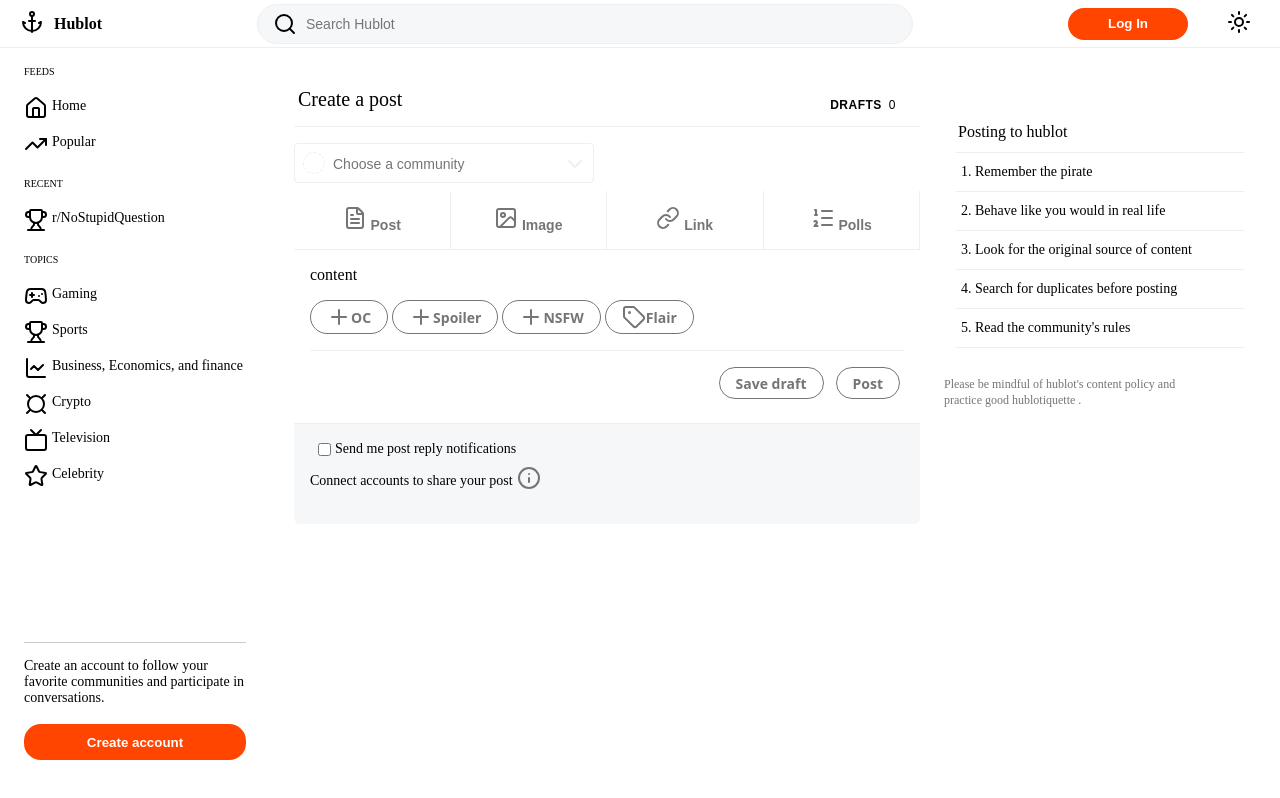
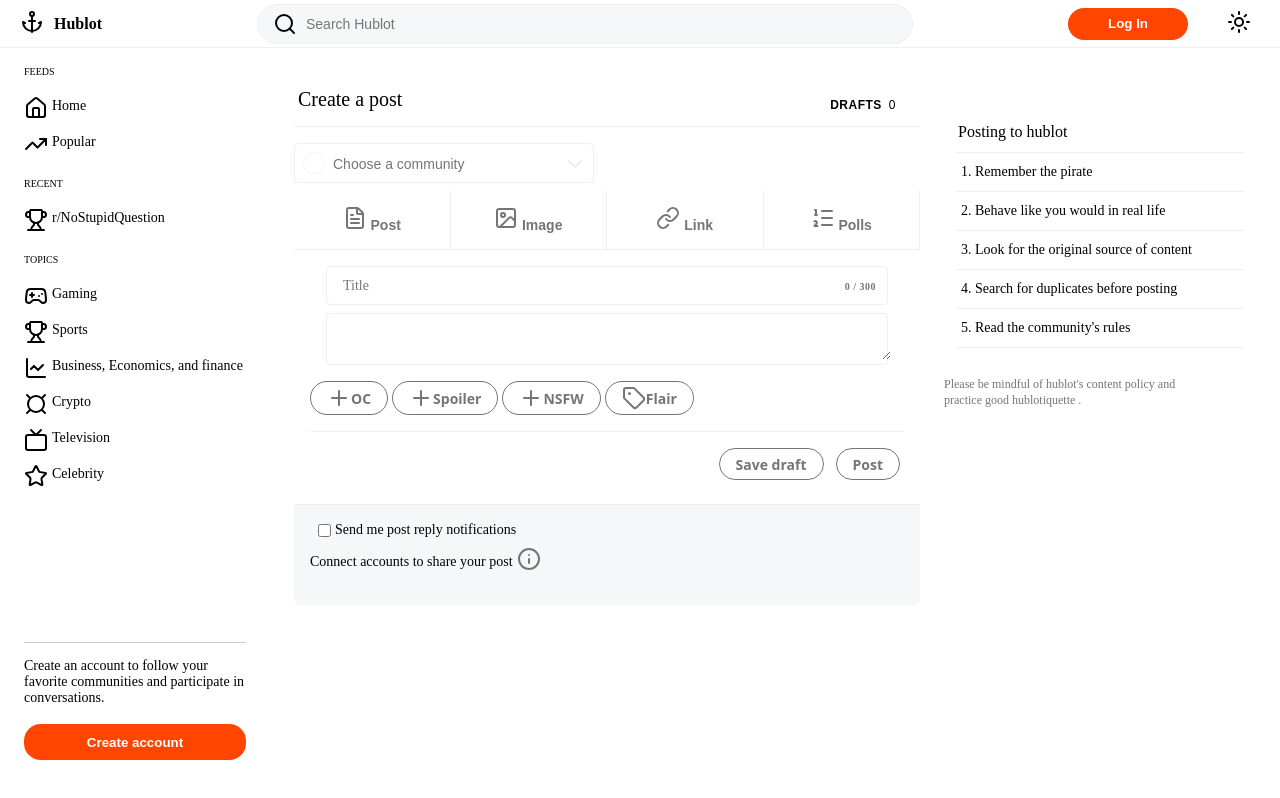
Before and after one commit to ChristopherDesrosiersMondor/S4_FINALPROJECT_FRONTEND, a SvelteKit app in the folder interface_web_svelte/: page /submit in a window 1280 px wide. Shown: the top 798 px of the page. Built offline with nearby package versions, Linux system fonts and the light colour scheme.

Commit message:
submit form, lacks logic to call create api endpoint

```diff
--- a/interface_web_svelte/src/app.css
+++ b/interface_web_svelte/src/app.css
@@ -176,7 +176,7 @@ html {
 
 html,
 body {
-	height: 100%;
+	height: 101%;
 }
 
 html {
@@ -208,6 +208,14 @@ hr {
     overflow: hidden;
     border-style: inset;
     border-width: 1px;
+}
+
+textarea {
+	font-family: Noto Sans, Arial, sans-serif;
+    font-size: 14px;
+    font-weight: 400;
+    line-height: 21px;
+    font-family: inherit;
 }
 
 div {
--- /dev/null
+++ b/interface_web_svelte/src/lib/submit-components/normal_post_content.svelte
@@ -0,0 +1,39 @@
+<script>
+	import { Bold } from 'lucide-svelte';
+	import '../../app.css';
+</script>
+
+<div>
+	<div class="normal-post-container">
+		<div class="normal-post-layout">
+			<!-- Main body for text entry -->
+			<div>
+				<textarea class="normal-post-text" />
+			</div>
+		</div>
+	</div>
+</div>
+
+<style>
+	.normal-post-text {
+		width: 100%;
+		height: 100%;
+		resize: vertical;
+		outline: none;
+		border: none;
+		background: none;
+	}
+
+	.normal-post-container {
+		position: relative;
+	}
+
+	.normal-post-layout {
+		border-radius: 4px;
+		background: var(--hublot-body);
+		position: relative;
+		border: 1px solid var(--new-hublot-line);
+		border-radius: 4px;
+		position: relative;
+	}
+</style>
--- /dev/null
+++ b/interface_web_svelte/src/lib/submit-components/submit_content.svelte
@@ -0,0 +1,86 @@
+<script>
+	import '../../app.css';
+	/**
+	 * @type {String}
+	 */
+	let title = '';
+	let charCounter = title.length;
+	// @ts-ignore
+	const changeCounter = () => {
+		charCounter = title.length;
+	};
+
+	/**
+	 * @type {any}
+	 */
+	export let propValue;
+	import NormalPostContent from './normal_post_content.svelte';
+</script>
+
+<div class="submit-content-container">
+	<div class="submit-title-container">
+		<div class="submit-title-layout">
+			<textarea
+				maxlength="300"
+				placeholder="Title"
+				class="submit-title-text-area"
+				rows="1"
+				style="overflow-x: hidden; overflow-wrap: break-word; height: 39px;"
+				bind:value={title}
+				on:input={changeCounter}
+			/>
+
+			<div class="submit-title-char-counter">
+				{charCounter} / 300
+			</div>
+		</div>
+	</div>
+	{#if propValue == 'post'}
+		<NormalPostContent />
+	{:else}
+		NO
+	{/if}
+</div>
+
+<style>
+	.submit-content-container {
+		margin: 16px;
+	}
+
+	.submit-title-container {
+		margin-bottom: 8px;
+	}
+
+	.submit-title-layout {
+		position: relative;
+	}
+
+	.submit-title-text-area {
+		resize: none;
+		box-sizing: border-box;
+		overflow: hidden;
+		display: block;
+		width: 100%;
+		padding: 12px 8px;
+		outline: none;
+		border: 1px solid var(--new-hublot-line);
+		border-radius: 4px;
+		color: var(--text-1);
+		padding: 8px 68px 8px 16px;
+		border: 1px solid var(--new-hublot-line);
+		background-color: transparent;
+	}
+
+	.submit-title-char-counter {
+		font-size: 10px;
+		font-weight: 700;
+		letter-spacing: 0.5px;
+		line-height: 12px;
+		text-transform: uppercase;
+		bottom: 12px;
+		color: var(--text-2);
+		pointer-events: none;
+		position: absolute;
+		right: 12px;
+	}
+</style>
--- a/interface_web_svelte/src/routes/submit/+page.svelte
+++ b/interface_web_svelte/src/routes/submit/+page.svelte
@@ -1,6 +1,8 @@
 <script>
 	import '../../app.css';
 	import { ChevronDown, FileText, Image, Info, Link, ListOrdered, Plus, Tag } from 'lucide-svelte';
+	import SubmitContent from '$lib/submit-components/submit_content.svelte';
+	let postType = 'post';
 </script>
 
 <div>
@@ -56,7 +58,9 @@
 								</button>
 							</div>
 						</div>
-						<div class="post-form-main-content">content</div>
+						<div class="post-form-main-content">
+							<SubmitContent propValue={postType} />
+						</div>
 						<div class="post-form-main-actions">
 							<div class="post-form-tags">
 								<div class="tag-container">
@@ -83,7 +87,7 @@
 								<div class="post-form-save-draft-outer">
 									<div class="post-form-save-draft-inner">
 										<div class="post-form-post-button-container">
-											<button class="tag-buttons"> Post </button>
+											<button class="tag-buttons btn-post"> Post </button>
 										</div>
 										<div class="post-form-post-button-container">
 											<button class="tag-buttons"> Save draft </button>
@@ -269,6 +273,10 @@
 		position: relative;
 		text-align: center;
 		width: auto;
+	}
+
+	.btn-post:hover {
+		background-color: var(--new-hublot-field);
 	}
 
 	.post-form-tags {
```
Also changed, not shown: interface_web_svelte/src/lib/submit-components/editor_options.svelte (added, +93 -0 lines).
